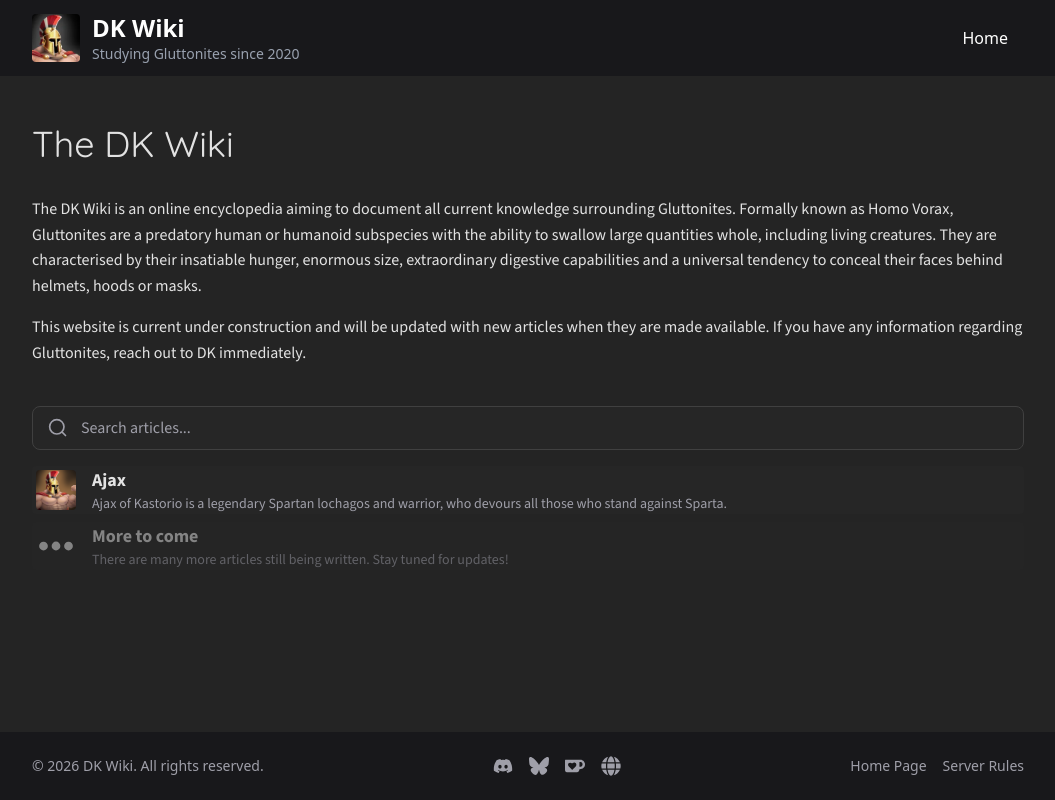
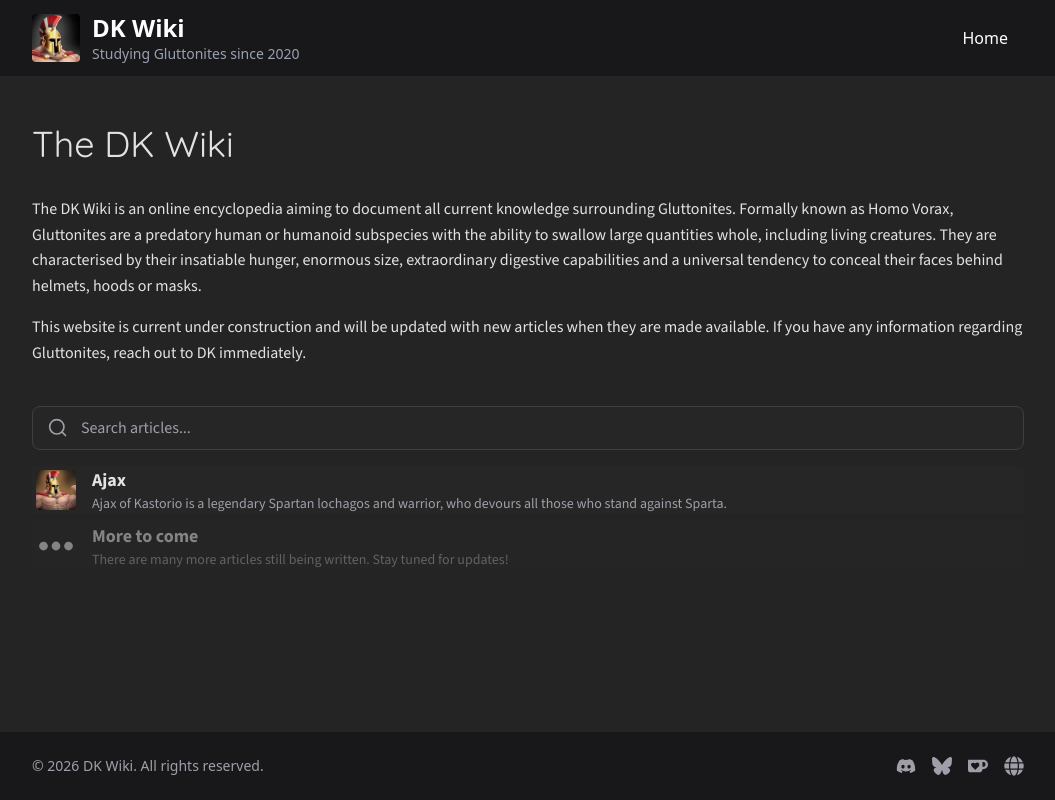
Before and after one commit to dk-wiki/dk-wiki.github.io, a React (Vite) app: page / in a window 1280 px wide. Shown: the whole page, without its empty margins (112-1167 px from the left). Built offline with nearby package versions, Linux system fonts and the light colour scheme.

Commit message:
Removed useless links

```diff
--- a/src/components/footer.tsx
+++ b/src/components/footer.tsx
@@ -1,4 +1,3 @@
-import { Link } from "react-router-dom";
 import { FaDiscord, FaGlobe } from "react-icons/fa";
 import { SiBluesky, SiKofi } from "react-icons/si";
 
@@ -47,10 +46,6 @@ export default function Footer() {
             <FaGlobe />
           </a>
         </div>
-        <div className="flex gap-4">
-          <Link to="/" className="hover:text-white">Home Page</Link>
-          <Link to="https://dk-wiki.github.io/server-rules/" className="hover:text-white">Server Rules</Link>
-        </div>
       </div>
     </footer>
   );
```
